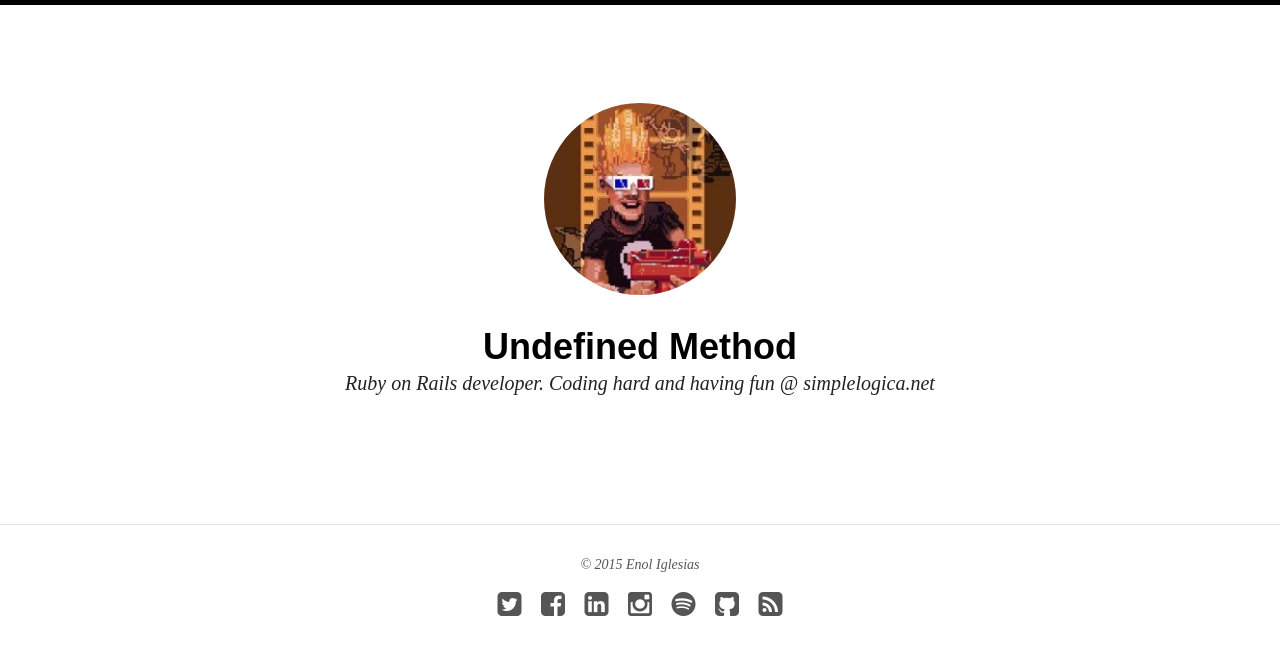
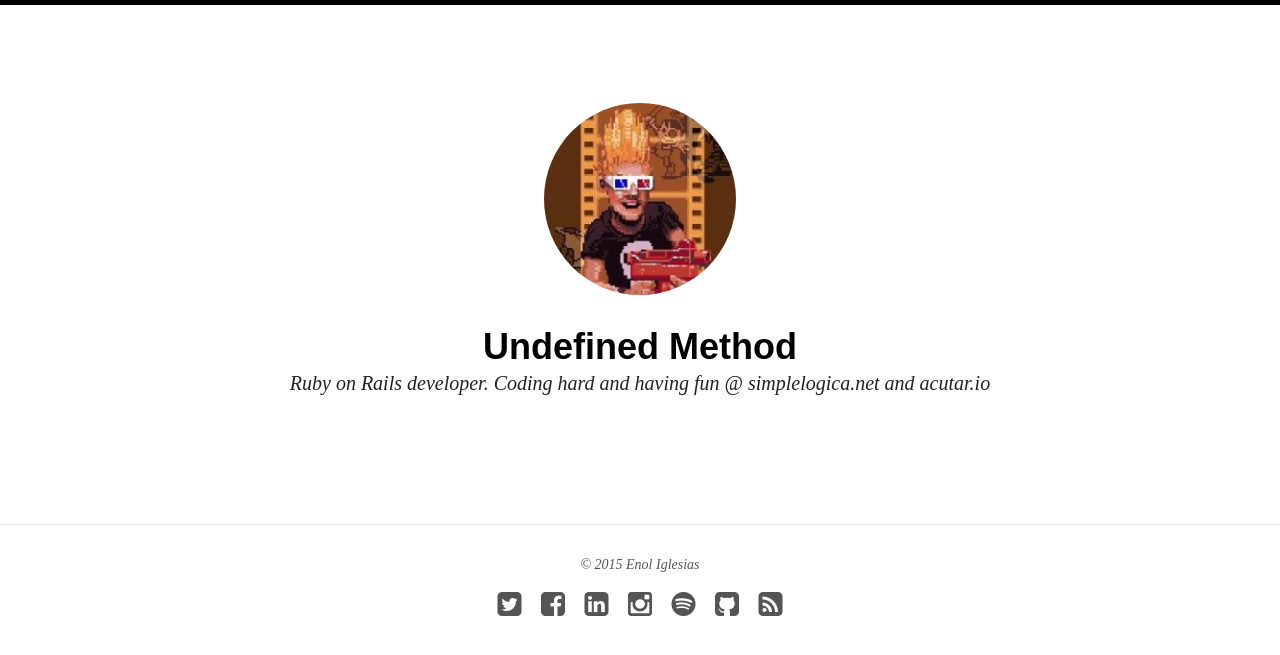
Before and after one commit to enoliglesias/enoliglesias.github.io, a Jekyll site: the page built from index.html, in a window 1280 px wide. Shown: the top 655 px of the page. Built offline with Jekyll 4.4.1, drawn with Linux system fonts in a browser that asks for light colours; nearby versions of some CDN libraries.

Commit message:
Change site description

```diff
--- a/_config.yml
+++ b/_config.yml
@@ -2,7 +2,7 @@
 
 title: Undefined Method
 locale: en_US
-description: Ruby on Rails developer. Coding hard and having fun @ simplelogica.net
+description: Ruby on Rails developer. Coding hard and having fun @ simplelogica.net and acutar.io
 logo: site-logo.png
 search: true
 url: http://undefinedmethod.com
--- a/index.html
+++ b/index.html
@@ -1,12 +1,13 @@
 ---
 layout: page
 title:
-excerpt: "Ruby on Rails developer. Coding hard and having fun @ simplelogica.net"
+excerpt: "Ruby on Rails developer. Coding hard and having fun @ simplelogica.net and acutar.io"
 search_omit: true
 ---
 
+
 <ul class="post-list">
-{% for post in site.posts limit:10 %}
+{% for post in site.posts limit:5 %}
   <li><article><a href="{{ site.url }}{{ post.url }}">{{ post.title }} <span class="entry-date"><time datetime="{{ post.date | date_to_xmlschema }}">{{ post.date | date: "%B %d, %Y" }}</time></span>{% if post.excerpt %} <span class="excerpt">{{ post.excerpt }}</span>{% endif %}</a></article></li>
 {% endfor %}
 </ul>
```
